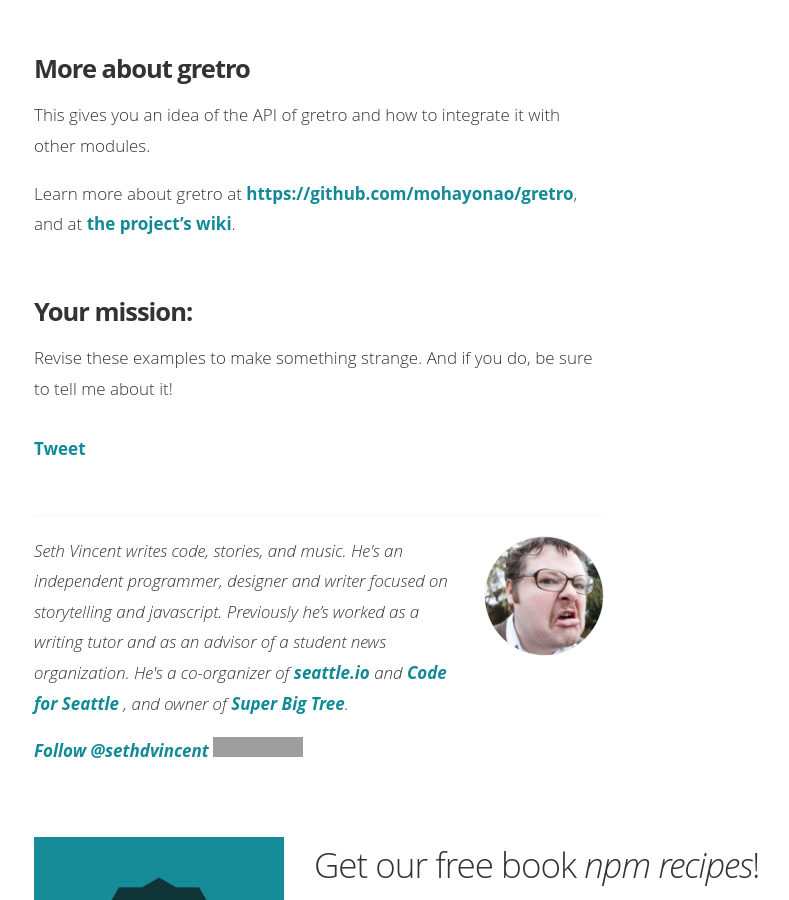
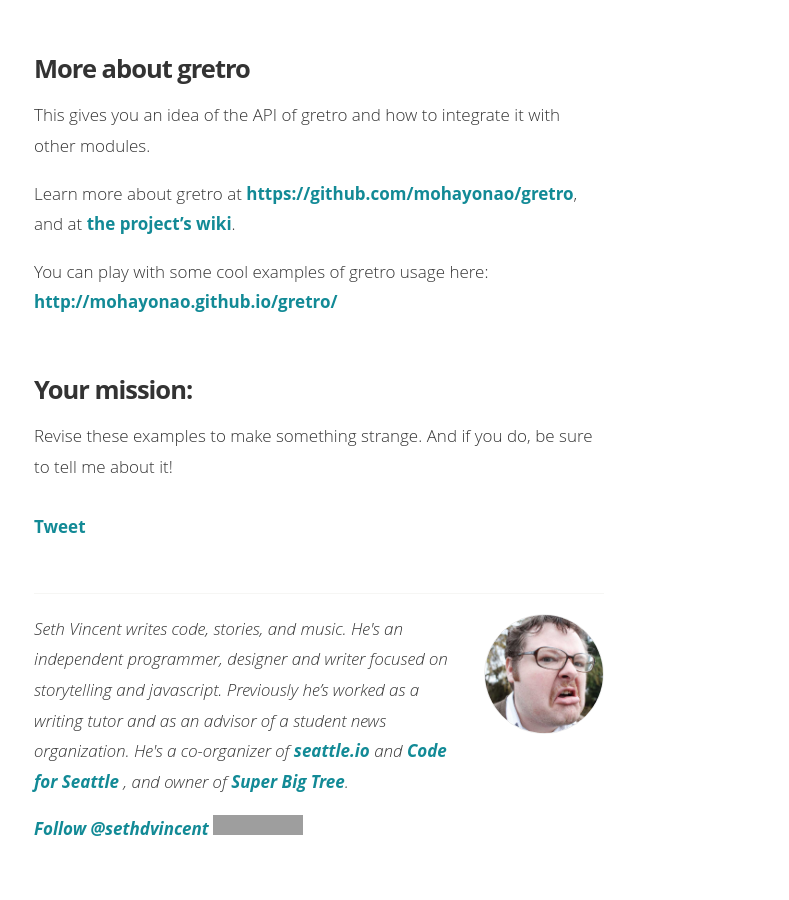
Before and after one commit to learn-js/learn-js.github.com, a Jekyll site: the page built from _posts/posts/2014-09-16-making-weird-retro-interactive-art-with-gretro-and-gameloop.md, in a window 1280 px wide and 900 px high, scrolled down 11981 px. Shown: the whole window, without its empty margins (226-1015 px from the left). Built offline with Jekyll 4.4.1, drawn with Linux system fonts in a browser that asks for light colours; Markdown is read by kramdown in place of the engine named in the settings; comment, search, counter and statistics services are not loaded; grey boxes are pictures that could not be loaded.

Commit message:
add gretro homepage

```diff
--- a/_posts/posts/2014-09-16-making-weird-retro-interactive-art-with-gretro-and-gameloop.md
+++ b/_posts/posts/2014-09-16-making-weird-retro-interactive-art-with-gretro-and-gameloop.md
@@ -373,5 +373,7 @@ This gives you an idea of the API of gretro and how to integrate it with other m
 
 Learn more about gretro at [https://github.com/mohayonao/gretro](https://github.com/mohayonao/gretro), and at [the project's wiki](https://github.com/mohayonao/gretro/wiki).
 
+You can play with some cool examples of gretro usage here: [http://mohayonao.github.io/gretro/](http://mohayonao.github.io/gretro/)
+
 ## Your mission:
 Revise these examples to make something strange. And if you do, be sure to tell  me about it!
```
